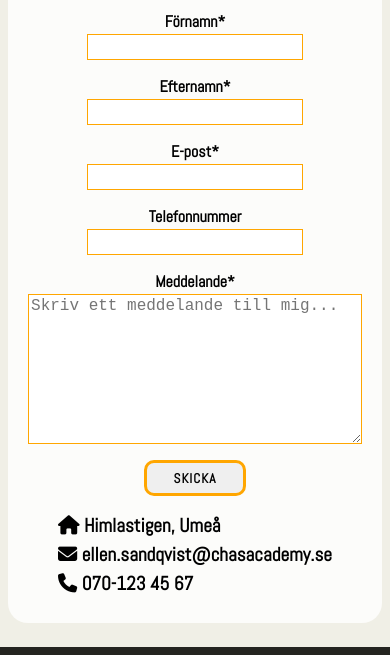
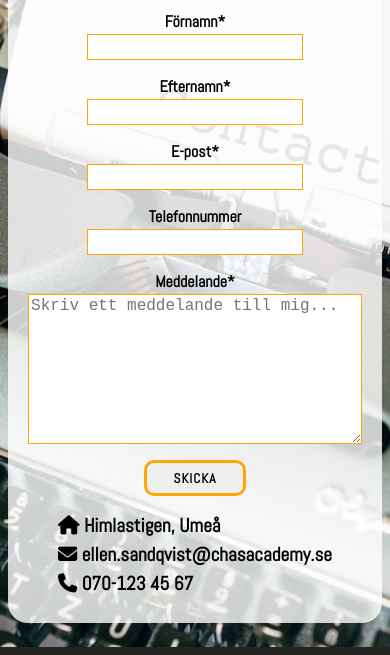
Before and after one commit to EllenSandqvist/CV-uppgift, a plain HTML site: page contact.html in a window 390 px wide. Shown: the part 217-872 px from the top of the page. Drawn offline with Linux system fonts and the light colour scheme; the site is published under a folder, as on GitHub Pages, so addresses that start at the root find nothing; a web font is replaced by a local one.

Commit message:
Fixed the file path of the background image in media query.

```diff
--- a/css/contact.css
+++ b/css/contact.css
@@ -90,7 +90,7 @@ input {
 
 @media (max-width: 680px) {
     main {
-        background-image: url('/pictures/contact-small.jpg');
+        background-image: url('../pictures/contact-small.jpg');
         background-repeat: no-repeat;
         background-size: cover;
         display: flex;
```
